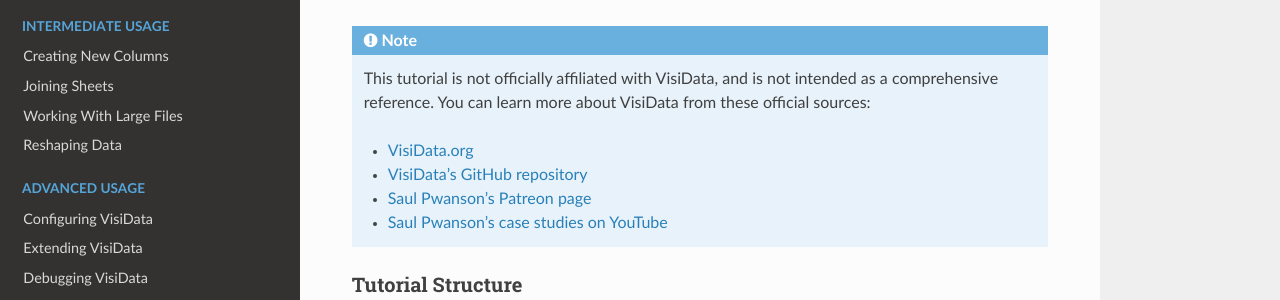
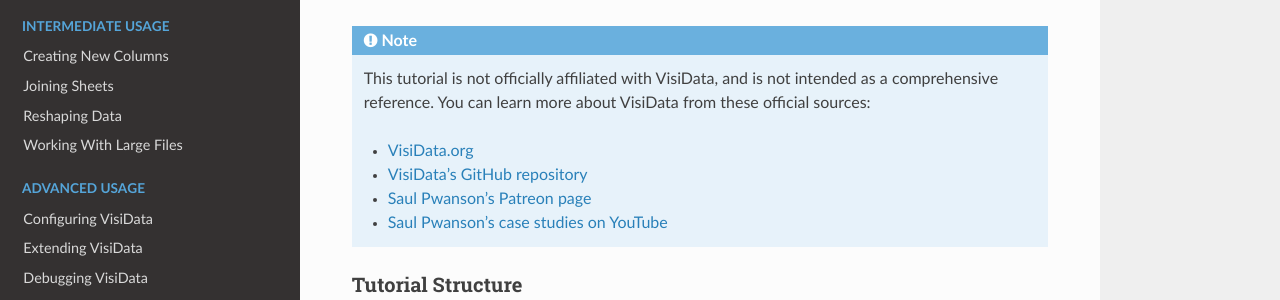
Before and after one commit to jsvine/intro-to-visidata, a Sphinx documentation site: the page built from docs/index.rst, in a window 1280 px wide. Shown: the part 506-806 px from the top of the page. Built offline with Sphinx 7.4.7 and the Read the Docs theme 2.0.0, drawn with Linux system fonts in a browser that asks for light colours.

Commit message:
Move "Working With Large Files" to end of section
Seems to make more sense there.

```diff
--- a/docs/index.rst
+++ b/docs/index.rst
@@ -102,8 +102,8 @@
 
     intermediate/creating-new-columns
     intermediate/joining-sheets
+    intermediate/reshaping-data
     intermediate/large-files
-    intermediate/reshaping-data
 
 .. toctree::
     :caption: Advanced Usage
```
